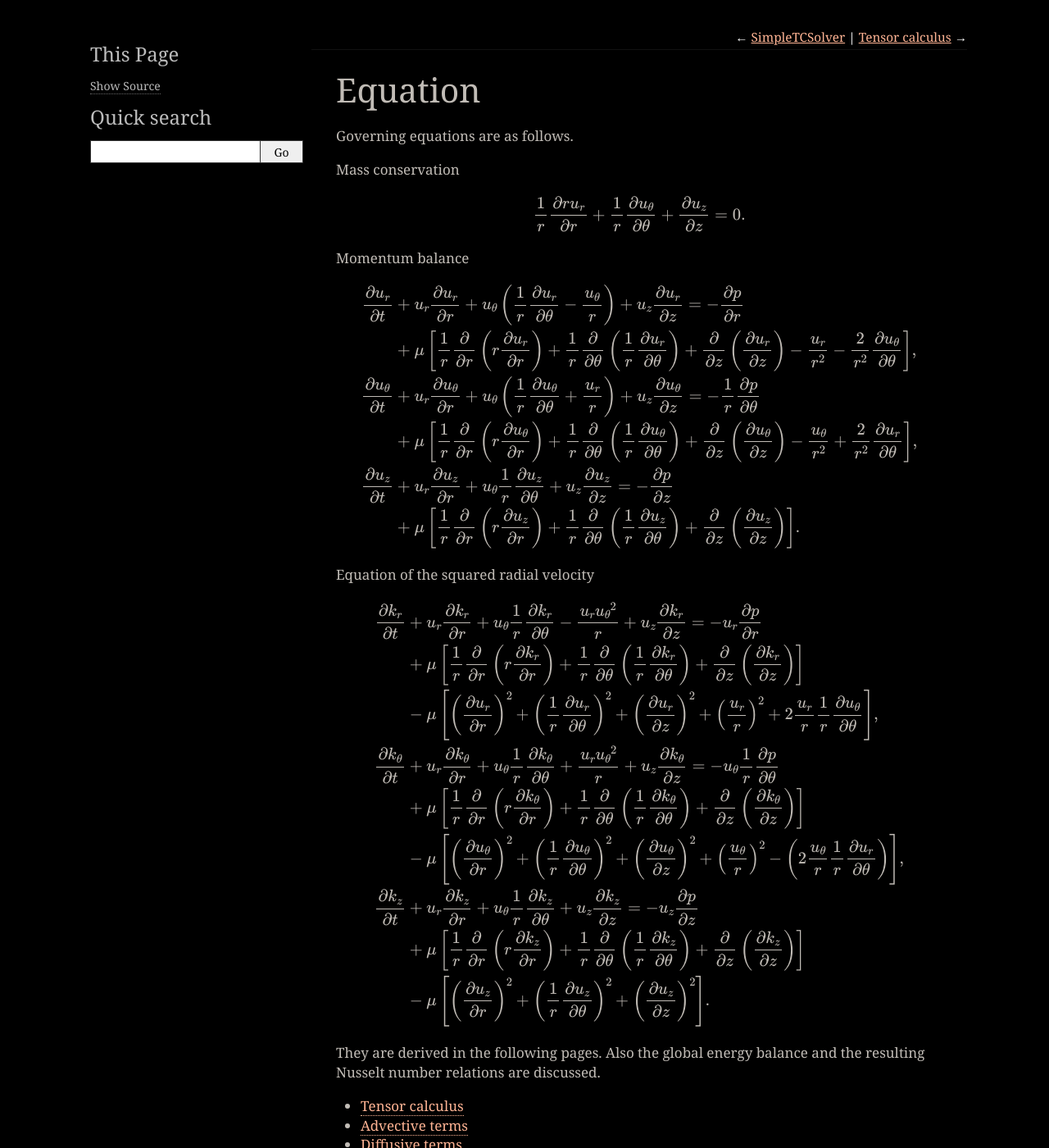
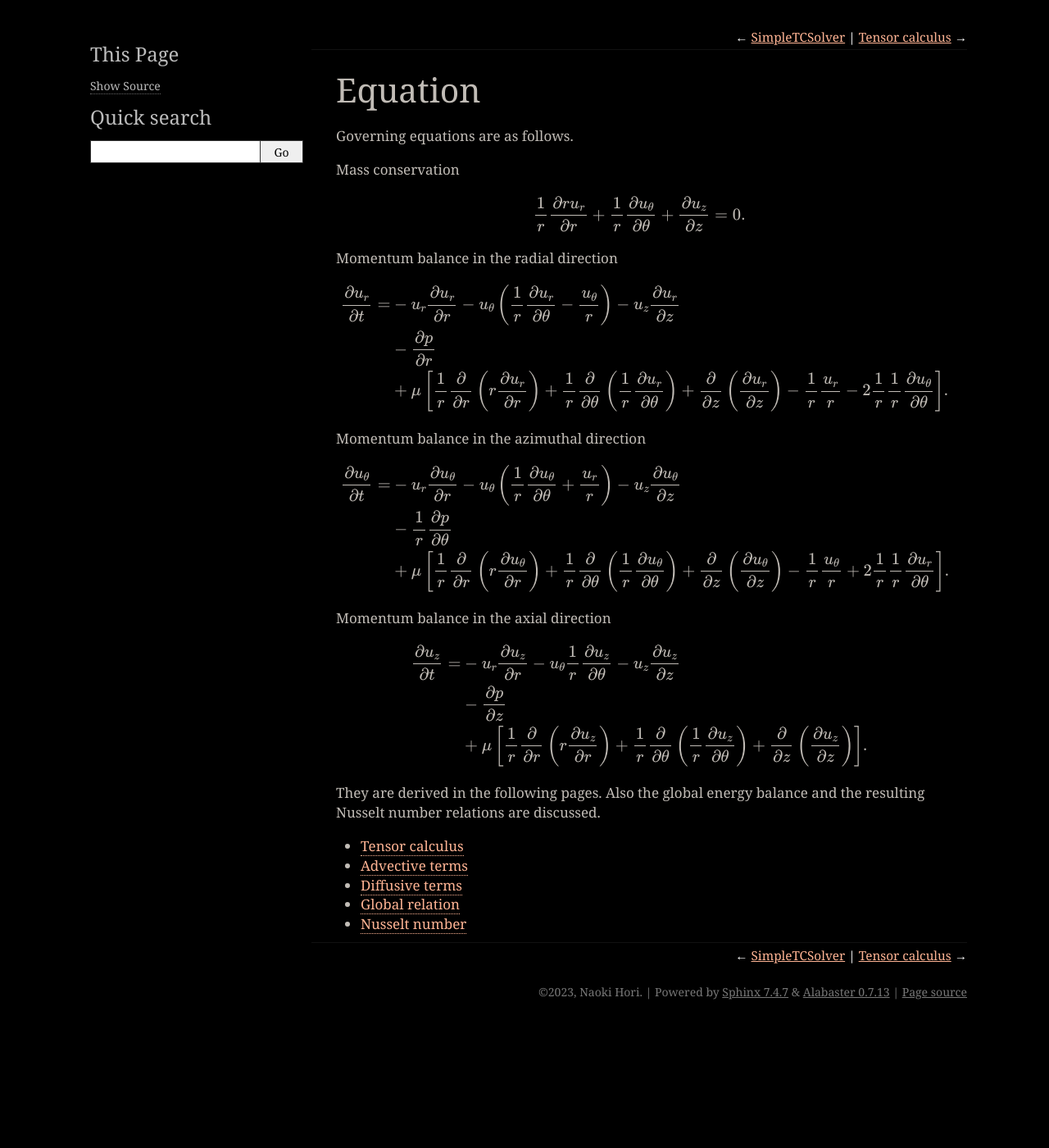
Before and after one commit to NaokiHori/SimpleTCSolver, a Sphinx documentation site: the page built from docs/source/equation/main.rst, in a window 1280 px wide and 1400 px high. Shown: the whole window at 82% size. Built offline with Sphinx 7.4.7, drawn with Linux system fonts in a browser that asks for light colours; formulas are drawn with MathJax 3.

Commit message:
[mod] docs

```diff
--- /dev/null
+++ b/docs/source/equation/conclusion/mass.rst
@@ -0,0 +1,9 @@
+.. math::
+
+   \frac{1}{\vr} \der{\vr \ur}{\vr}
+   +
+   \frac{1}{\vr} \der{\ut}{\vt}
+   +
+   \der{\uz}{\vz}
+   =
+   0.
--- /dev/null
+++ b/docs/source/equation/conclusion/mom_r.rst
@@ -0,0 +1,37 @@
+.. math::
+
+   \der{\ur}{t}
+   =
+   &
+   -
+   \ur \der{\ur}{\vr}
+   -
+   \ut \left(
+      \frac{1}{\vr} \der{\ur}{\vt}
+      -
+      \frac{\ut}{\vr}
+   \right)
+   -
+   \uz \der{\ur}{\vz} \\
+   &
+   -
+   \der{p}{\vr} \\
+   &
+   +
+   \mu \left[
+      \frac{1}{\vr} \der{}{\vr} \left(
+         \vr \der{\ur}{\vr}
+      \right)
+      +
+      \frac{1}{\vr} \der{}{\vt} \left(
+         \frac{1}{\vr} \der{\ur}{\vt}
+      \right)
+      +
+      \der{}{\vz} \left(
+         \der{\ur}{\vz}
+      \right)
+      -
+      \frac{1}{\vr} \frac{\ur}{\vr}
+      -
+      2 \frac{1}{\vr} \frac{1}{\vr} \der{\ut}{\vt}
+   \right].
--- /dev/null
+++ b/docs/source/equation/conclusion/mom_t.rst
@@ -0,0 +1,37 @@
+.. math::
+
+   \der{\ut}{t}
+   =
+   &
+   -
+   \ur \der{\ut}{\vr}
+   -
+   \ut \left(
+      \frac{1}{\vr} \der{\ut}{\vt}
+      +
+      \frac{\ur}{\vr}
+   \right)
+   -
+   \uz \der{\ut}{\vz} \\
+   &
+   -
+   \frac{1}{\vr} \der{p}{\vt} \\
+   &
+   +
+   \mu \left[
+      \frac{1}{\vr} \der{}{\vr} \left(
+         \vr \der{\ut}{\vr}
+      \right)
+      +
+      \frac{1}{\vr} \der{}{\vt} \left(
+         \frac{1}{\vr} \der{\ut}{\vt}
+      \right)
+      +
+      \der{}{\vz} \left(
+         \der{\ut}{\vz}
+      \right)
+      -
+      \frac{1}{\vr} \frac{\ut}{\vr}
+      +
+      2 \frac{1}{\vr} \frac{1}{\vr} \der{\ur}{\vt}
+   \right].
--- /dev/null
+++ b/docs/source/equation/conclusion/mom_z.rst
@@ -0,0 +1,29 @@
+.. math::
+
+   \der{\uz}{t}
+   =
+   &
+   -
+   \ur \der{\uz}{\vr}
+   -
+   \ut \frac{1}{\vr} \der{\uz}{\vt}
+   -
+   \uz \der{\uz}{\vz} \\
+   &
+   -
+   \der{p}{\vz} \\
+   &
+   +
+   \mu \left[
+      \frac{1}{\vr} \der{}{\vr} \left(
+         \vr \der{\uz}{\vr}
+      \right)
+      +
+      \frac{1}{\vr} \der{}{\vt} \left(
+         \frac{1}{\vr} \der{\uz}{\vt}
+      \right)
+      +
+      \der{}{\vz} \left(
+         \der{\uz}{\vz}
+      \right)
+   \right].
--- a/docs/source/equation/main.rst
+++ b/docs/source/equation/main.rst
@@ -4,232 +4,21 @@ Equation
 
 Governing equations are as follows.
 
-.. _eq_mass:
-
 Mass conservation
 
-.. math::
+.. include:: conclusion/mass.rst
 
-   \frac{1}{\vr} \der{\vr \ur}{\vr}
-   +
-   \frac{1}{\vr} \der{\ut}{\vt}
-   +
-   \der{\uz}{\vz}
-   =
-   0.
+Momentum balance in the radial direction
 
-Momentum balance
+.. include:: conclusion/mom_r.rst
 
-.. math::
+Momentum balance in the azimuthal direction
 
-   \der{\ur}{t}
-   &
-   +
-   \ur \lrr
-   +
-   \ut \left( \lrt \right)
-   +
-   \uz \lrz
-   =
-   -
-   \der{p}{\vr} \\
-   &
-   +
-   \mu \left[
-      \frac{1}{\vr} \der{}{\vr} \left(
-         \vr \der{\ur}{\vr}
-      \right)
-      +
-      \frac{1}{\vr} \der{}{\vt} \left(
-         \frac{1}{\vr} \der{\ur}{\vt}
-      \right)
-      +
-      \der{}{\vz} \left(
-         \der{\ur}{\vz}
-      \right)
-      -
-      \frac{\ur}{\vr^2}
-      -
-      \frac{2}{\vr^2} \der{\ut}{\vt}
-   \right], \\
-   \der{\ut}{t}
-   &
-   +
-   \ur \ltr
-   +
-   \ut \left( \ltt \right)
-   +
-   \uz \ltz
-   =
-   -
-   \frac{1}{\vr} \der{p}{\vt} \\
-   &
-   +
-   \mu \left[
-      \frac{1}{\vr} \der{}{\vr} \left(
-         \vr \der{\ut}{\vr}
-      \right)
-      +
-      \frac{1}{\vr} \der{}{\vt} \left(
-         \frac{1}{\vr} \der{\ut}{\vt}
-      \right)
-      +
-      \der{}{\vz} \left(
-         \der{\ut}{\vz}
-      \right)
-      -
-      \frac{\ut}{\vr^2}
-      +
-      \frac{2}{\vr^2} \der{\ur}{\vt}
-   \right], \\
-   \der{\uz}{t}
-   &
-   +
-   \ur \lzr
-   +
-   \ut \lzt
-   +
-   \uz \lzz
-   =
-   -
-   \der{p}{\vz} \\
-   &
-   +
-   \mu \left[
-      \frac{1}{\vr} \der{}{\vr} \left(
-         \vr \der{\uz}{\vr}
-      \right)
-      +
-      \frac{1}{\vr} \der{}{\vt} \left(
-         \frac{1}{\vr} \der{\uz}{\vt}
-      \right)
-      +
-      \der{}{\vz} \left(
-         \der{\uz}{\vz}
-      \right)
-   \right].
+.. include:: conclusion/mom_t.rst
 
-Equation of the squared radial velocity
+Momentum balance in the axial direction
 
-.. math::
-
-   \der{\kr}{t}
-   &
-   +
-   \ur \der{\kr}{\vr}
-   +
-   \ut \frac{1}{\vr} \der{\kr}{\vt}
-   -
-   \frac{\ur \ut^2}{\vr}
-   +
-   \uz \der{\kr}{\vz}
-   =
-   -
-   \ur \der{p}{\vr} \\
-   &
-   +
-   \mu \left[
-      \frac{1}{\vr} \der{}{\vr} \left(
-         \vr \der{\kr}{\vr}
-      \right)
-      +
-      \frac{1}{\vr} \der{}{\vt} \left(
-         \frac{1}{\vr} \der{\kr}{\vt}
-      \right)
-      +
-      \der{}{\vz} \left(
-         \der{\kr}{\vz}
-      \right)
-   \right] \\
-   &
-   -
-   \mu \left[
-      \left( \der{\ur}{\vr} \right)^2
-      +
-      \left( \frac{1}{\vr} \der{\ur}{\vt} \right)^2
-      +
-      \left( \der{\ur}{\vz} \right)^2
-      +
-      \left( \frac{\ur}{\vr} \right)^2
-      +
-      2 \frac{\ur}{\vr} \frac{1}{\vr} \der{\ut}{\vt}
-   \right], \\
-   \der{\kt}{t}
-   &
-   +
-   \ur \der{\kt}{\vr}
-   +
-   \ut \frac{1}{\vr} \der{\kt}{\vt}
-   +
-   \frac{\ur \ut^2}{\vr}
-   +
-   \uz \der{\kt}{\vz}
-   =
-   -
-   \ut \frac{1}{\vr} \der{p}{\vt} \\
-   &
-   +
-   \mu \left[
-      \frac{1}{\vr} \der{}{\vr} \left(
-         \vr \der{\kt}{\vr}
-      \right)
-      +
-      \frac{1}{\vr} \der{}{\vt} \left(
-         \frac{1}{\vr} \der{\kt}{\vt}
-      \right)
-      +
-      \der{}{\vz} \left(
-         \der{\kt}{\vz}
-      \right)
-   \right] \\
-   &
-   -
-   \mu \left[
-      \left( \der{\ut}{\vr} \right)^2
-      +
-      \left( \frac{1}{\vr} \der{\ut}{\vt} \right)^2
-      +
-      \left( \der{\ut}{\vz} \right)^2
-      +
-      \left( \frac{\ut}{\vr} \right)^2
-      -
-      \left( 2 \frac{\ut}{\vr} \frac{1}{\vr} \der{\ur}{\vt} \right)
-   \right], \\
-   \der{\kz}{t}
-   &
-   +
-   \ur \der{\kz}{\vr}
-   +
-   \ut \frac{1}{\vr} \der{\kz}{\vt}
-   +
-   \uz \der{\kz}{\vz}
-   =
-   -
-   \uz \der{p}{\vz} \\
-   &
-   +
-   \mu \left[
-      \frac{1}{\vr} \der{}{\vr} \left(
-         \vr \der{\kz}{\vr}
-      \right)
-      +
-      \frac{1}{\vr} \der{}{\vt} \left(
-         \frac{1}{\vr} \der{\kz}{\vt}
-      \right)
-      +
-      \der{}{\vz} \left(
-         \der{\kz}{\vz}
-      \right)
-   \right] \\
-   &
-   -
-   \mu \left[
-      \left( \der{\uz}{\vr} \right)^2
-      +
-      \left( \frac{1}{\vr} \der{\uz}{\vt} \right)^2
-      +
-      \left( \der{\uz}{\vz} \right)^2
-   \right].
+.. include:: conclusion/mom_z.rst
 
 They are derived in the following pages.
 Also the global energy balance and the resulting Nusselt number relations are discussed.
--- a/docs/source/equation/tensor.rst
+++ b/docs/source/equation/tensor.rst
@@ -217,7 +217,7 @@ Radial
    \frac{T_{\vt \vt}}{\vr}
    =
    \frac{1}{\vr}
-   \der{\left( \vr T_{\vr \vr} \right)}{\vr}
+   \der{\vr T_{\vr \vr}}{\vr}
    +
    \frac{1}{\vr}
    \der{T_{\vr \vt}}{\vt}
@@ -244,7 +244,7 @@ Azimuthal
    \frac{T_{\vt \vr}}{\vr}
    =
    \frac{1}{\vr}
-   \der{\left( \vr T_{\vt \vr} \right)}{\vr}
+   \der{\vr T_{\vt \vr}}{\vr}
    +
    \frac{1}{\vr}
    \der{T_{\vt \vt}}{\vt}
@@ -269,7 +269,7 @@ Axial
    \frac{T_{\vz \vr}}{\vr}
    =
    \frac{1}{\vr}
-   \der{\left( \vr T_{\vz \vr} \right)}{\vr}
+   \der{\vr T_{\vz \vr}}{\vr}
    +
    \frac{1}{\vr}
    \der{T_{\vz \vt}}{\vt}
```
Also changed, not shown: docs/source/equation/adv.rst (+75 -27 lines), docs/source/equation/nusselt/dissipation.rst (+14 -9 lines), docs/source/equation/nusselt/torque.rst (+29 -13 lines).
